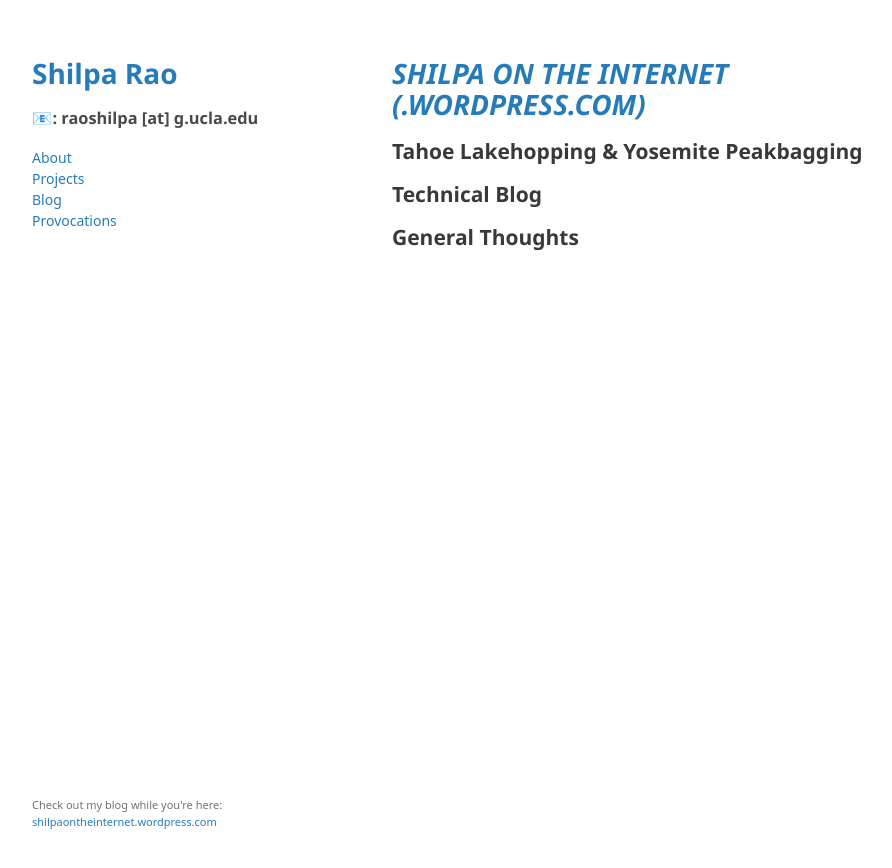
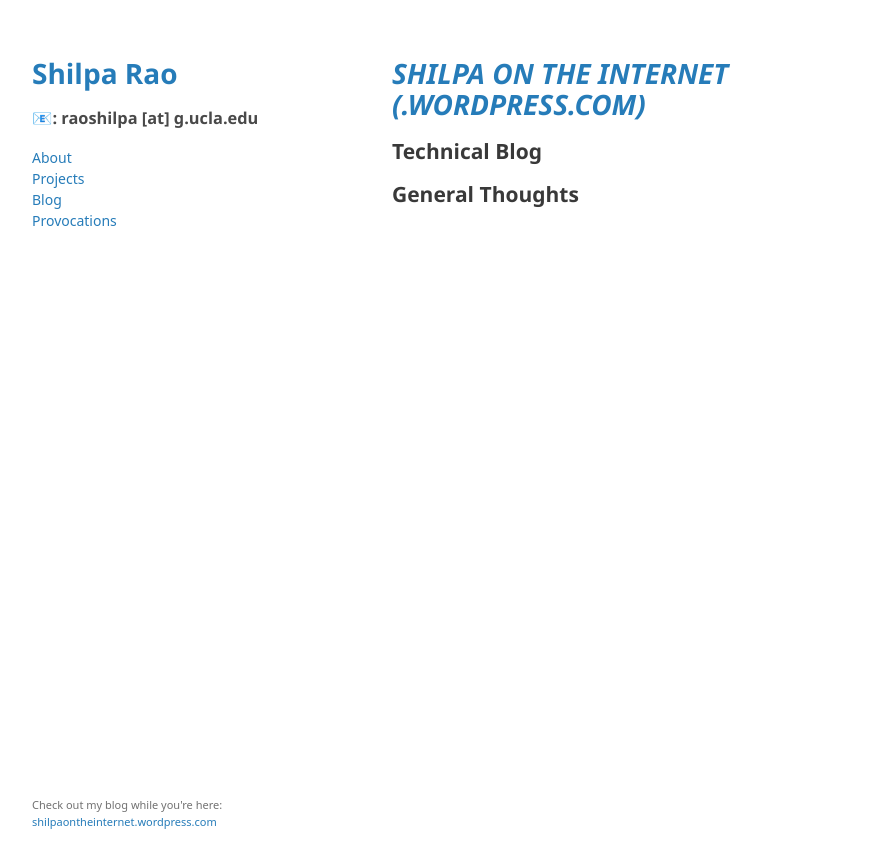
Before and after one commit to shxlpa/raoshilpa.github.io, a Jekyll site: the page built from blog.md, in a window 1280 px wide. Shown: the top 868 px of the page, without its empty margins (178-1070 px from the left). Built offline with Jekyll 4.4.1, drawn with Linux system fonts in a browser that asks for light colours; some web fonts are replaced; our own code applies the rules of GitHub Pages for plain Markdown files; a script that is not in the unit is left out.

Commit message:
Update blog.md

```diff
--- a/blog.md
+++ b/blog.md
@@ -4,10 +4,6 @@
 
 <!-- <script src="//rss.bloople.net/?url=https%3A%2F%2Fshilpaontheinternet.wordpress.com%2Ffeed&limit=5000&showtitle=false&type=js"></script> -->
 # *[SHILPA ON THE INTERNET (.WORDPRESS.COM)](https://shilpaontheinternet.wordpress.com/)*
-
-## Tahoe Lakehopping & Yosemite Peakbagging
-
-<script src="//rss.bloople.net/?url=feed%3Ahttps%3A%2F%2Fshilpaontheinternet.wordpress.com%2F2021%2F08%2F29%2Fhiking-project-august-2021-update%2Ffeed%2F&showtitle=false&type=js"></script>
 
 ## Technical Blog
 
```
